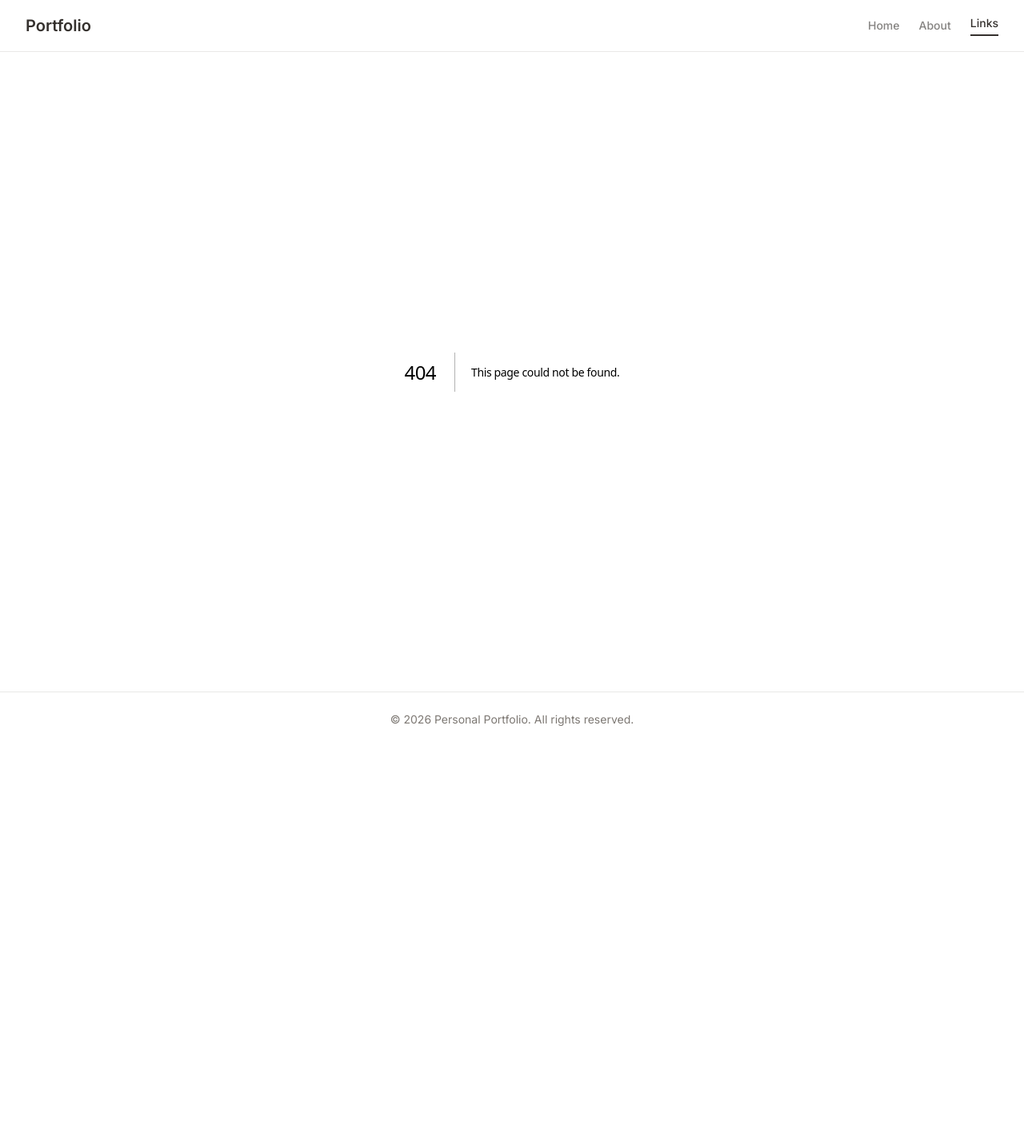
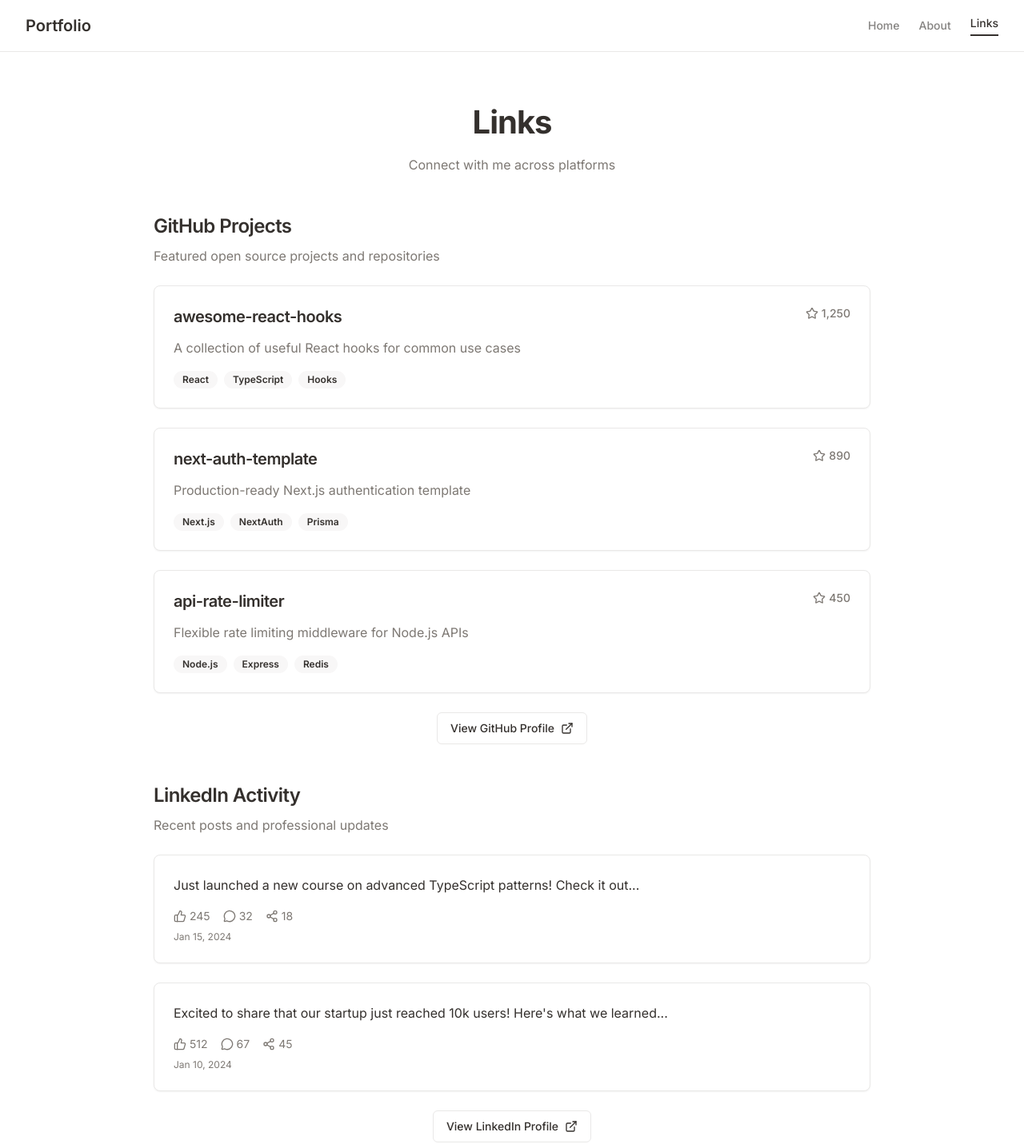
Before and after one commit to degui1/resume-next, a Next.js app: page /links in a window 1280 px wide. Before the commit this address had no page. Shown: the top 1431 px of the page at 80% size. Before the commit the page ends 934 px from the top, so only its background shows below. Built offline with nearby package versions, Linux system fonts and the light colour scheme.

Commit message:
Assemble links page

```diff
--- /dev/null
+++ b/app/links/page.tsx
@@ -0,0 +1,155 @@
+import {
+  githubProjects,
+  linkedinPosts,
+  socialLinks,
+  videos,
+  youtubeChannels
+} from '@/lib/data/mockData';
+import { ProjectCard, LinkedInPostCard, LinkCard } from '@/components/links';
+import { VideoCard } from '@/components/home/VideoCard';
+import { Button } from '@/components/ui/button';
+import { ExternalLink } from 'lucide-react';
+
+export default function LinksPage() {
+  // Get most viewed videos (sorted by views)
+  const mostViewedVideos = [...videos]
+    .sort((a, b) => (b.views || 0) - (a.views || 0))
+    .slice(0, 2);
+
+  // Get GitHub profile link
+  const githubProfileLink = socialLinks.find(link => link.platform === 'GitHub')?.url || '#';
+
+  // Get LinkedIn profile link
+  const linkedinProfileLink = socialLinks.find(link => link.platform === 'LinkedIn')?.url || '#';
+
+  // Get YouTube channel link
+  const youtubeChannelLink = youtubeChannels[0]?.url || '#';
+
+  // Get other social links (excluding GitHub, LinkedIn, YouTube)
+  const otherSocialLinks = socialLinks.filter(
+    link => !['GitHub', 'LinkedIn', 'YouTube'].includes(link.platform)
+  );
+
+  return (
+    <div className="container mx-auto px-4 sm:px-6 lg:px-8 py-12 sm:py-16">
+      <div className="max-w-4xl mx-auto space-y-12">
+        {/* Page Title */}
+        <div className="text-center">
+          <h1 className="text-3xl sm:text-4xl font-bold text-foreground mb-4">
+            Links
+          </h1>
+          <p className="text-muted-foreground">
+            Connect with me across platforms
+          </p>
+        </div>
+
+        {/* GitHub Projects Section */}
+        <section className="space-y-6">
+          <div>
+            <h2 className="text-2xl font-semibold text-foreground mb-2">
+              GitHub Projects
+            </h2>
+            <p className="text-muted-foreground">
+              Featured open source projects and repositories
+            </p>
+          </div>
+
+          <div className="grid gap-4 sm:gap-6">
+            {githubProjects.map((project) => (
+              <ProjectCard key={project.id} project={project} />
+            ))}
+          </div>
+
+          <div className="flex justify-center">
+            <Button
+              variant="outline"
+              onClick={() => window.open(githubProfileLink, '_blank', 'noopener,noreferrer')}
+              className="gap-2"
+            >
+              View GitHub Profile
+              <ExternalLink className="h-4 w-4" />
+            </Button>
+          </div>
+        </section>
+
+        {/* LinkedIn Activity Section */}
+        <section className="space-y-6">
+          <div>
+            <h2 className="text-2xl font-semibold text-foreground mb-2">
+              LinkedIn Activity
+            </h2>
+            <p className="text-muted-foreground">
+              Recent posts and professional updates
+            </p>
+          </div>
+
+          <div className="grid gap-4 sm:gap-6">
+            {linkedinPosts.map((post) => (
+              <LinkedInPostCard key={post.id} post={post} />
+            ))}
+          </div>
+
+          <div className="flex justify-center">
+            <Button
+              variant="outline"
+              onClick={() => window.open(linkedinProfileLink, '_blank', 'noopener,noreferrer')}
+              className="gap-2"
+            >
+              View LinkedIn Profile
+              <ExternalLink className="h-4 w-4" />
+            </Button>
+          </div>
+        </section>
+
+        {/* Other Social Links Section */}
+        {otherSocialLinks.length > 0 && (
+          <section className="space-y-6">
+            <div>
+              <h2 className="text-2xl font-semibold text-foreground mb-2">
+                Social Media
+              </h2>
+              <p className="text-muted-foreground">
+                Find me on other platforms
+              </p>
+            </div>
+
+            <div className="grid gap-4 sm:gap-6">
+              {otherSocialLinks.map((link) => (
+                <LinkCard key={link.id} link={link} />
+              ))}
+            </div>
+          </section>
+        )}
+
+        {/* Most Viewed YouTube Videos Section */}
+        <section className="space-y-6">
+          <div>
+            <h2 className="text-2xl font-semibold text-foreground mb-2">
+              Most Viewed Videos
+            </h2>
+            <p className="text-muted-foreground">
+              Popular content from my YouTube channel
+            </p>
+          </div>
+
+          <div className="grid gap-4 sm:gap-6 md:grid-cols-2">
+            {mostViewedVideos.map((video) => (
+              <VideoCard key={video.id} video={video} />
+            ))}
+          </div>
+
+          <div className="flex justify-center">
+            <Button
+              variant="outline"
+              onClick={() => window.open(youtubeChannelLink, '_blank', 'noopener,noreferrer')}
+              className="gap-2"
+            >
+              Visit YouTube Channel
+              <ExternalLink className="h-4 w-4" />
+            </Button>
+          </div>
+        </section>
+      </div>
+    </div>
+  );
+}
```
Also changed, not shown: .kiro/specs/personal-portfolio-website/tasks.md.
